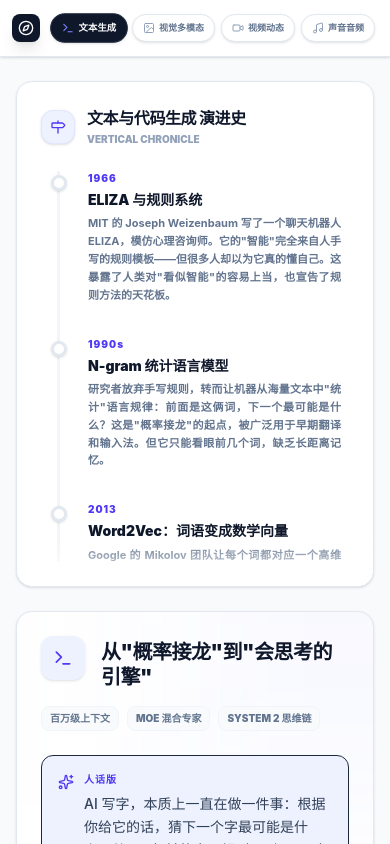
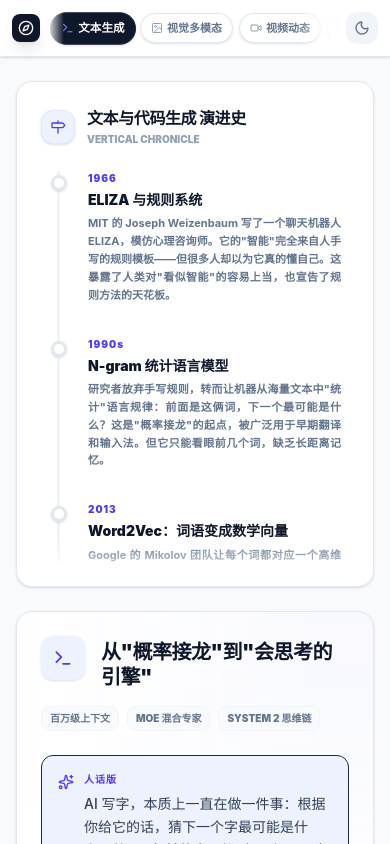
Before and after one commit to billowssun/ai-knowledge-pro, a React (Vite) app: page / in a window 390 px wide. Shown: the top 844 px of the page. Built offline with nearby package versions, Linux system fonts and the light colour scheme.

Commit message:
feat: 重构路由机制、优化打包体积与移动端体验，新增暗黑模式

```diff
--- a/package.json
+++ b/package.json
@@ -25,9 +25,13 @@
   },
   "dependencies": {
     "@tailwindcss/postcss": "^4.2.3",
+    "clsx": "^2.1.1",
     "lucide-react": "^1.8.0",
     "react": "^19.2.5",
-    "react-dom": "^19.2.5"
+    "react-dom": "^19.2.5",
+    "react-router-dom": "^7.14.2",
+    "tailwind-merge": "^3.5.0",
+    "zustand": "^5.0.12"
   },
   "devDependencies": {
     "@eslint/js": "^9.39.4",
--- a/src/App.tsx
+++ b/src/App.tsx
@@ -93,7 +93,7 @@ export default function App() {
 
   return (
     <ErrorBoundary>
-      <div className="min-h-screen bg-[#f8fafc] text-slate-800 font-sans selection:bg-indigo-100 flex flex-col">
+      <div className="min-h-screen bg-[#f8fafc] dark:bg-slate-950 text-slate-800 dark:text-slate-200 font-sans selection:bg-indigo-100 flex flex-col">
         <a
           href="#main-content"
           className="sr-only focus:not-sr-only focus:fixed focus:top-2 focus:left-2 focus:z-[200] focus:bg-indigo-600 focus:text-white focus:px-4 focus:py-2 focus:rounded-lg focus:font-bold"
--- /dev/null
+++ b/src/ThemeContext.tsx
@@ -0,0 +1,48 @@
+import React, { createContext, useContext, useState, useEffect } from 'react';
+
+type Theme = 'light' | 'dark';
+
+interface ThemeContextType {
+  theme: Theme;
+  toggleTheme: () => void;
+}
+
+const ThemeContext = createContext<ThemeContextType | undefined>(undefined);
+
+export function ThemeProvider({ children }: { children: React.ReactNode }) {
+  const [theme, setTheme] = useState<Theme>(() => {
+    if (typeof window !== 'undefined') {
+      const savedTheme = localStorage.getItem('theme') as Theme;
+      if (savedTheme) return savedTheme;
+      return window.matchMedia('(prefers-color-scheme: dark)').matches ? 'dark' : 'light';
+    }
+    return 'light';
+  });
+
+  useEffect(() => {
+    const root = document.documentElement;
+    if (theme === 'dark') {
+      root.classList.add('dark');
+    } else {
+      root.classList.remove('dark');
+    }
+    localStorage.setItem('theme', theme);
+  }, [theme]);
+
+  const toggleTheme = () => setTheme(t => (t === 'light' ? 'dark' : 'light'));
+
+  return (
+    <ThemeContext.Provider value={{ theme, toggleTheme }}>
+      {children}
+    </ThemeContext.Provider>
+  );
+}
+
+// eslint-disable-next-line react-refresh/only-export-components
+export function useTheme() {
+  const context = useContext(ThemeContext);
+  if (context === undefined) {
+    throw new Error('useTheme must be used within a ThemeProvider');
+  }
+  return context;
+}
--- a/src/components/EmptyState.tsx
+++ b/src/components/EmptyState.tsx
@@ -5,9 +5,9 @@ interface EmptyStateProps {
 
 export function EmptyState({ title, description }: EmptyStateProps) {
   return (
-    <div className="flex flex-col items-center justify-center py-16 sm:py-20 px-4 bg-white rounded-2xl sm:rounded-[2.5rem] border border-dashed border-slate-200 text-center shadow-sm">
-      <h4 className="text-sm sm:text-base font-black text-slate-500 mb-2">{title}</h4>
-      <p className="text-[11px] sm:text-xs font-bold text-slate-400">{description}</p>
+    <div className="flex flex-col items-center justify-center py-16 sm:py-20 px-4 bg-white dark:bg-slate-900 rounded-2xl sm:rounded-[2.5rem] border border-dashed border-slate-200 dark:border-slate-800 text-center shadow-sm">
+      <h4 className="text-sm sm:text-base font-black text-slate-500 dark:text-slate-400 mb-2">{title}</h4>
+      <p className="text-[11px] sm:text-xs font-bold text-slate-400 dark:text-slate-500">{description}</p>
     </div>
   );
 }
--- a/src/components/Header.tsx
+++ b/src/components/Header.tsx
@@ -1,6 +1,7 @@
 import { memo } from 'react';
-import { Compass } from 'lucide-react';
+import { Compass, Moon, Sun } from 'lucide-react';
 import { getIconComponent } from '../utils/icons';
+import { useTheme } from '../ThemeContext';
 import type { Domain } from '../types';
 
 interface HeaderProps {
@@ -10,21 +11,25 @@ interface HeaderProps {
 }
 
 const Header = memo(function Header({ domainsData, activeDomain, onDomainChange }: HeaderProps) {
+  const { theme, toggleTheme } = useTheme();
+
   return (
-    <header className="sticky top-0 z-50 bg-white/90 backdrop-blur-md border-b border-slate-200 shadow-sm" role="banner">
+    <header className="sticky top-0 z-50 bg-white/90 dark:bg-slate-900/90 backdrop-blur-md border-b border-slate-200 dark:border-slate-800 shadow-sm" role="banner">
       <div className="max-w-[1400px] mx-auto px-3 sm:px-6 h-14 sm:h-20 lg:h-24 flex items-center justify-between gap-2 sm:gap-4 lg:gap-8">
 
         <div className="flex items-center gap-2 sm:gap-3 shrink-0">
-          <div className="bg-slate-900 p-1.5 sm:p-2 lg:p-2.5 rounded-lg sm:rounded-xl text-white shadow-lg" aria-hidden="true">
+          <div className="bg-slate-900 dark:bg-indigo-500 p-1.5 sm:p-2 lg:p-2.5 rounded-lg sm:rounded-xl text-white shadow-lg" aria-hidden="true">
             <Compass className="w-4 h-4 sm:w-5 sm:h-5 lg:w-6 lg:h-6" />
           </div>
           <div className="hidden sm:block">
-            <h1 className="text-base lg:text-xl font-black text-slate-900 tracking-tighter leading-none">AI NAVIGATOR</h1>
-            <p className="text-[8px] lg:text-[9px] font-black text-slate-400 uppercase tracking-widest mt-0.5 sm:mt-1">2026 Edition</p>
+            <h1 className="text-base lg:text-xl font-black text-slate-900 dark:text-white tracking-tighter leading-none">AI NAVIGATOR</h1>
+            <p className="text-[10px] lg:text-[11px] font-black text-slate-400 dark:text-slate-500 uppercase tracking-widest mt-0.5 sm:mt-1">2026 Edition</p>
           </div>
         </div>
 
-        <nav className="flex gap-1.5 sm:gap-2 lg:gap-3 overflow-x-auto no-scrollbar py-2 sm:py-3 lg:py-4 px-1 sm:px-2 flex-1 scroll-smooth min-w-0" aria-label="领域导航">
+        <div className="flex-1 min-w-0 relative">
+          <div className="absolute top-0 bottom-0 left-0 w-4 bg-gradient-to-r from-white/90 dark:from-slate-900/90 to-transparent pointer-events-none z-10 sm:hidden"></div>
+          <nav className="flex gap-1.5 sm:gap-2 lg:gap-3 overflow-x-auto no-scrollbar py-2 sm:py-3 lg:py-4 px-1 sm:px-2 flex-1 scroll-smooth min-w-0 relative" aria-label="领域导航">
             {domainsData.map((domain) => {
               const Icon = getIconComponent(domain.icon);
               const isActive = activeDomain?.id === domain.id;
@@ -33,19 +38,29 @@ const Header = memo(function Header({ domainsData, activeDomain, onDomainChange
                   key={domain.id}
                   onClick={() => onDomainChange(domain)}
                   aria-current={isActive ? 'page' : undefined}
-                className={`flex-shrink-0 flex items-center gap-1 sm:gap-1.5 lg:gap-2 px-2.5 sm:px-3 lg:px-5 py-1.5 sm:py-2 lg:py-3 rounded-full text-[9px] sm:text-[10px] lg:text-xs font-black transition-all duration-300 border shadow-sm
+                  className={`flex-shrink-0 flex items-center gap-1 sm:gap-1.5 lg:gap-2 px-2.5 sm:px-3 lg:px-5 py-1.5 sm:py-2 lg:py-3 rounded-full text-[11px] sm:text-[10px] lg:text-xs font-black transition-all duration-300 border shadow-sm
                     ${isActive
-                    ? 'bg-slate-900 text-white border-slate-800 scale-105'
-                    : 'bg-white text-slate-500 border-slate-200 hover:border-slate-400 hover:text-slate-800 hover:bg-slate-50'
+                      ? 'bg-slate-900 dark:bg-indigo-500 text-white border-slate-800 dark:border-indigo-400 scale-105'
+                      : 'bg-white dark:bg-slate-800 text-slate-500 dark:text-slate-400 border-slate-200 dark:border-slate-700 hover:border-slate-400 dark:hover:border-slate-500 hover:text-slate-800 dark:hover:text-slate-200 hover:bg-slate-50 dark:hover:bg-slate-700'
                     }`}
                 >
-                <Icon className={`w-3 h-3 sm:w-3.5 sm:h-3.5 lg:w-4 lg:h-4 shrink-0 ${isActive ? 'text-indigo-400' : 'text-slate-400'}`} aria-hidden="true" />
+                  <Icon className={`w-3 h-3 sm:w-3.5 sm:h-3.5 lg:w-4 lg:h-4 shrink-0 ${isActive ? 'text-indigo-400 dark:text-indigo-200' : 'text-slate-400 dark:text-slate-500'}`} aria-hidden="true" />
                   <span className="whitespace-nowrap hidden xl:inline">{domain.name}</span>
                   <span className="whitespace-nowrap xl:hidden">{domain.shortName || domain.name}</span>
                 </button>
               );
             })}
           </nav>
+          <div className="absolute top-0 bottom-0 right-0 w-8 bg-gradient-to-l from-white/90 dark:from-slate-900/90 to-transparent pointer-events-none z-10 sm:hidden"></div>
+        </div>
+
+        <button
+          onClick={toggleTheme}
+          aria-label={theme === 'dark' ? '切换到浅色模式' : '切换到暗黑模式'}
+          className="p-2 sm:p-2.5 rounded-xl bg-slate-100 dark:bg-slate-800 text-slate-500 dark:text-slate-400 hover:text-slate-900 dark:hover:text-white transition-colors shrink-0 ml-2"
+        >
+          {theme === 'dark' ? <Sun className="w-4 h-4 sm:w-5 sm:h-5" /> : <Moon className="w-4 h-4 sm:w-5 sm:h-5" />}
+        </button>
 
       </div>
     </header>
--- a/src/components/ScenarioShowcase.tsx
+++ b/src/components/ScenarioShowcase.tsx
@@ -23,7 +23,7 @@ function ScenarioCard({ scenario }: ScenarioCardProps) {
           })}
         </div>
         <div className="min-w-0 flex-1">
-          <div className="text-[9px] sm:text-[10px] font-black text-indigo-300 uppercase tracking-widest mb-0.5">
+          <div className="text-[11px] sm:text-[10px] font-black text-indigo-300 uppercase tracking-widest mb-0.5">
             {scenario.audience}
           </div>
           <h4 className="text-sm sm:text-base font-black text-white leading-tight truncate">
@@ -37,7 +37,7 @@ function ScenarioCard({ scenario }: ScenarioCardProps) {
       </p>
 
       <div className="flex flex-wrap gap-1.5 pt-3 border-t border-slate-700/50">
-        <span className="text-[9px] sm:text-[10px] font-black text-slate-500 uppercase tracking-widest mr-1 self-center">
+        <span className="text-[11px] sm:text-[10px] font-black text-slate-500 uppercase tracking-widest mr-1 self-center">
           常用工具
         </span>
         {scenario.tools.map((tool) => (
--- a/src/main.tsx
+++ b/src/main.tsx
@@ -1,10 +1,16 @@
 import { StrictMode } from 'react'
 import { createRoot } from 'react-dom/client'
+import { BrowserRouter } from 'react-router-dom'
+import { ThemeProvider } from './ThemeContext'
 import './index.css'
 import App from './App'
 
 createRoot(document.getElementById('root')!).render(
   <StrictMode>
-    <App />
+    <BrowserRouter>
+      <ThemeProvider>
+        <App />
+      </ThemeProvider>
+    </BrowserRouter>
   </StrictMode>,
 )
--- a/src/test/setup.ts
+++ b/src/test/setup.ts
@@ -1 +1,15 @@
 import '@testing-library/jest-dom/vitest';
+
+Object.defineProperty(window, 'matchMedia', {
+  writable: true,
+  value: (query: string) => ({
+    matches: false,
+    media: query,
+    onchange: null,
+    addListener: () => {}, // deprecated
+    removeListener: () => {}, // deprecated
+    addEventListener: () => {},
+    removeEventListener: () => {},
+    dispatchEvent: () => false,
+  }),
+});
--- a/src/utils/renderNarrative.tsx
+++ b/src/utils/renderNarrative.tsx
@@ -19,14 +19,14 @@ export function renderNarrative(text: string | undefined | null): React.ReactNod
     return (
       <p
         key={pi}
-        className="text-slate-600 leading-relaxed text-sm sm:text-base font-medium text-justify mb-4 last:mb-0"
+        className="text-slate-600 dark:text-slate-400 leading-relaxed text-sm sm:text-base font-medium text-justify mb-4 last:mb-0"
       >
         {parts.map((part, i) => {
           if (/^【[^】]+】$/.test(part)) {
             return (
               <span
                 key={i}
-                className="inline-block font-black text-slate-900 mr-1.5 mb-1"
+                className="inline-block font-black text-slate-900 dark:text-slate-200 mr-1.5 mb-1"
               >
                 {part}
               </span>
```
Also changed, not shown: src/utils/icons.ts (+128 -6 lines), 2 other files (tests, documents, lock files or other folders). Lines whose indentation alone changed are shown as unchanged.
